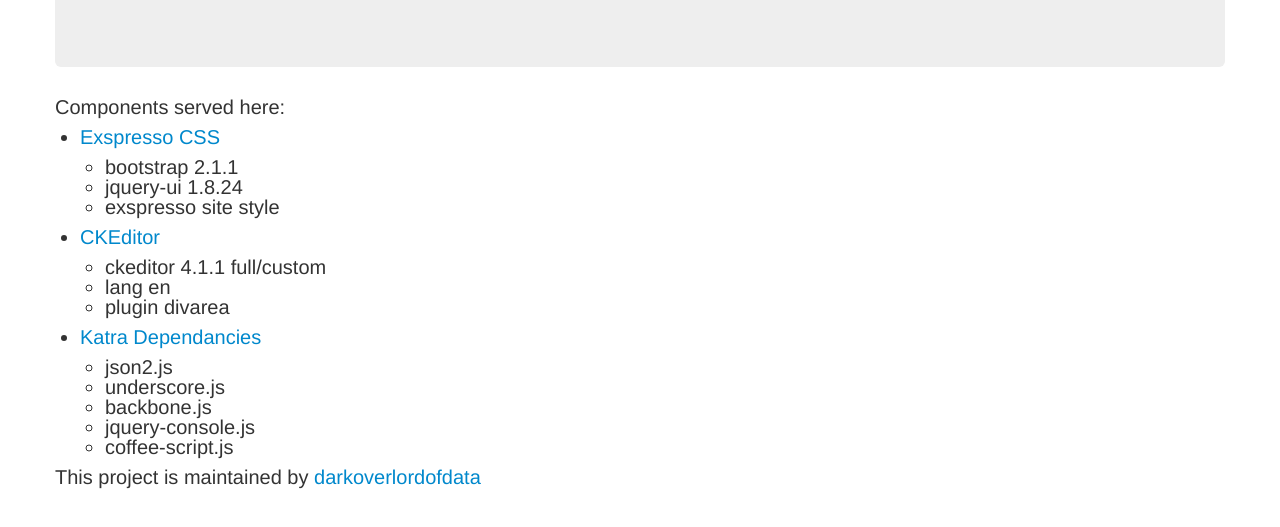
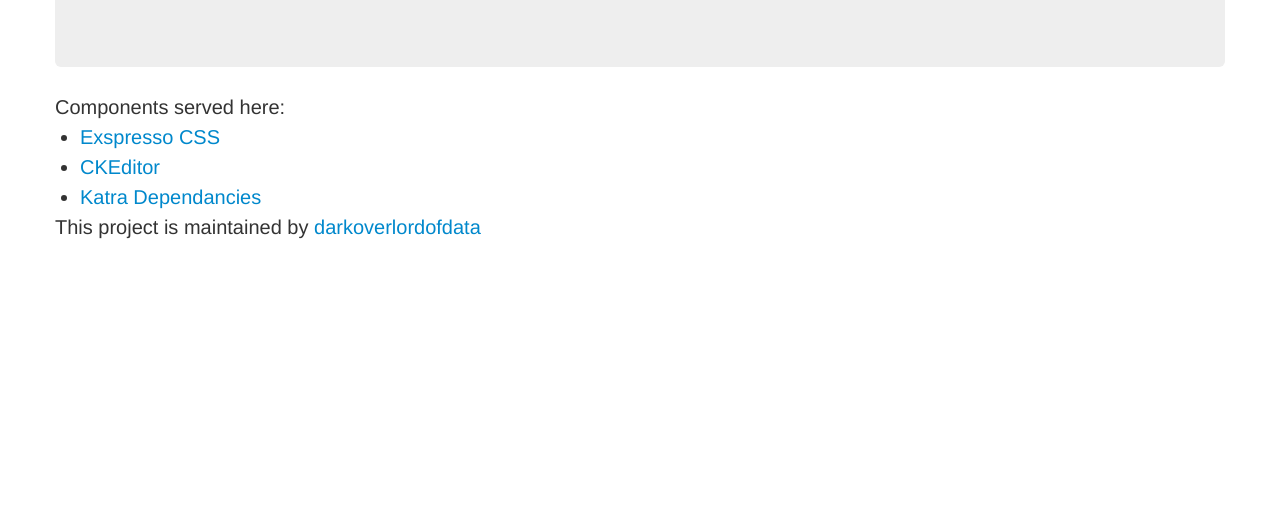
Before and after one commit to darkoverlordofdata/d16acdn, a website: page public/index.html in a window 1280 px wide. Shown: the part 153-680 px from the top of the page. Drawn offline with Linux system fonts and the light colour scheme.

Commit message:
move to appfog

```diff
--- a/package.json
+++ b/package.json
@@ -11,7 +11,7 @@
     }
   ],
   "scripts": {
-    "start": "foreman start web"
+    "start": "node d16acdn.js"
   },
   "dependencies": {
     "versions": "~0.1.11",
--- a/public/index.html
+++ b/public/index.html
@@ -23,35 +23,18 @@
 
 <ul>
 <li>
-<p><a href="//d16acdn.herokuapp.com/css/exspresso.min.css">Exspresso CSS</a></p>
+<p><a href="//d16acdn.aws.af.cm/css/exspresso.min.css">Exspresso CSS</a></p>
 
-<ul>
-<li>bootstrap 2.1.1</li>
-<li>jquery-ui 1.8.24</li>
-<li>exspresso site style</li>
-</ul>
 </li>
     <p></p>
 <li>
-<p><a href="//d16acdn.herokuapp.com/ckeditor/ckeditor.js">CKEditor</a></p>
+<p><a href="//d16acdn.aws.af.cm/ckeditor/ckeditor.js">CKEditor</a></p>
 
-<ul>
-<li>ckeditor 4.1.1 full/custom</li>
-<li>lang en</li>
-<li>plugin divarea</li>
-</ul>
 </li>
     <p></p>
 <li>
-<p><a href="//d16acdn.herokuapp.com/js/katra-deps.min.js">Katra Dependancies</a></p>
+<p><a href="//d16acdn.aws.af.cm/js/katra-deps.min.js">Katra Dependancies</a></p>
 
-<ul>
-<li>json2.js</li>
-<li>underscore.js</li>
-<li>backbone.js</li>
-<li>jquery-console.js</li>
-<li>coffee-script.js</li>
-</ul>
 </li>
 </ul>
       <footer>
```
